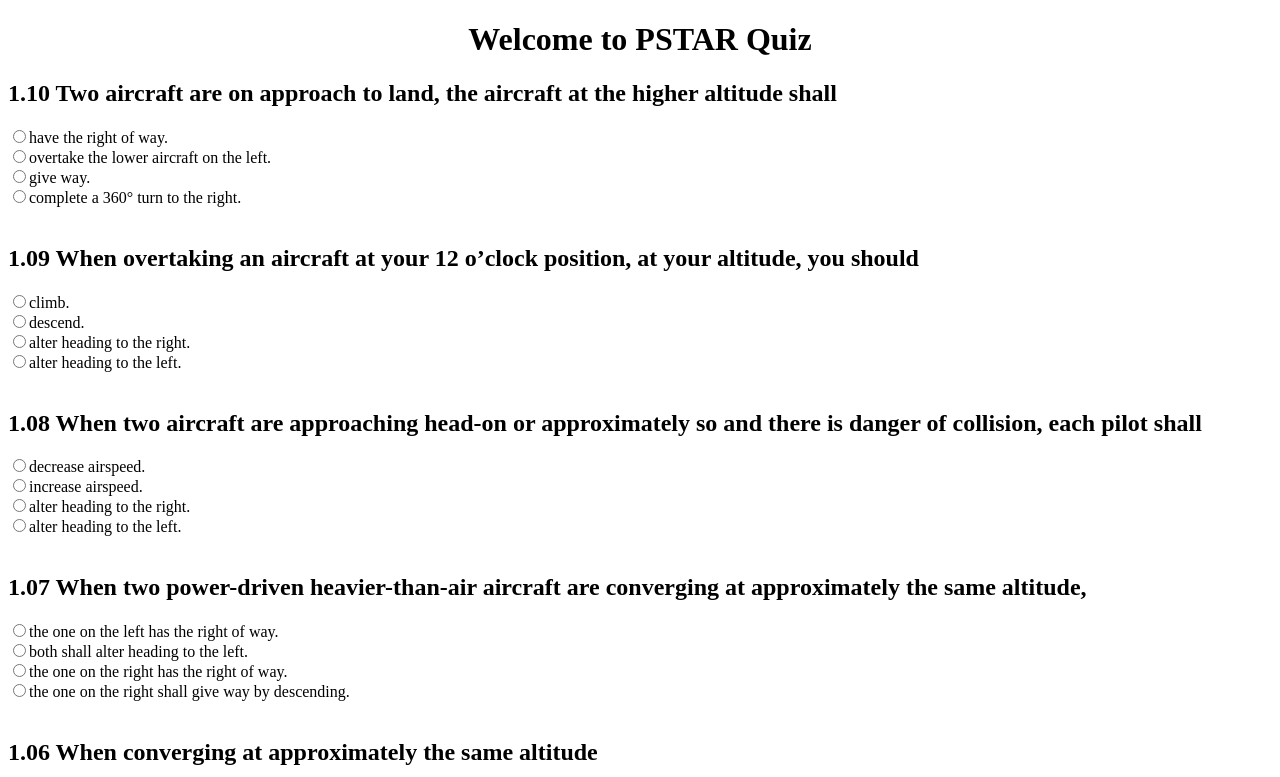
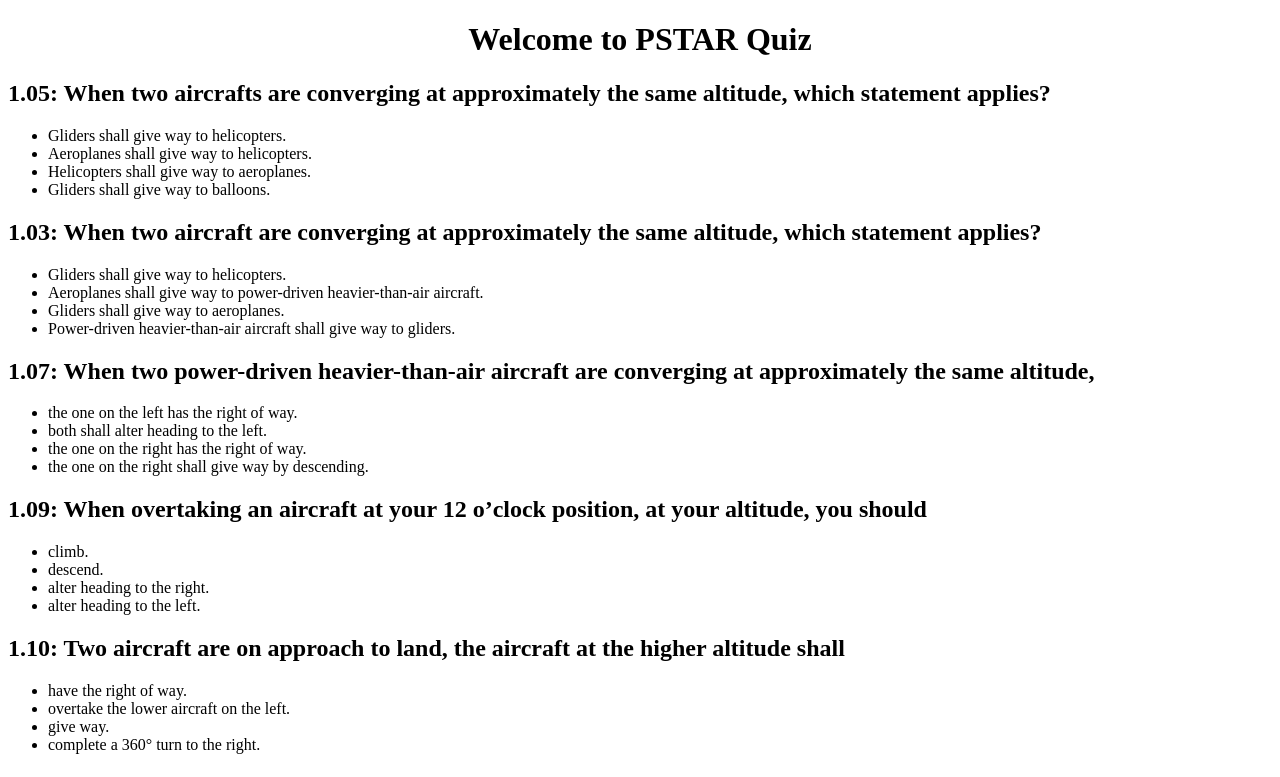
Before and after one commit to baronalloway/pstar-pro, a React (Create React App) app: page / in a window 1280 px wide. Shown: the top 777 px of the page. Built offline with nearby package versions, Linux system fonts and the light colour scheme.

Commit message:
updated questions to show with the new data

```diff
--- a/src/App.js
+++ b/src/App.js
@@ -5,12 +5,11 @@ import Question from './Question';
 import Score from './Score';
 
 
-function getAllQuestions(numQuestions) {
-    var allQuestions = [];
+function getAllQuestions() {
+
 
     //initialize a new empty array with all questions
     var newAllQuestions = [];
-    var sections = 0;
     //get 5 random questions from each section, add it to the array
     for (var n=0; n < 70; n++){
         //first we get the current section that we are in, from 0-13
@@ -32,16 +31,14 @@ function getAllQuestions(numQuestions) {
     }
 
 
-    for (var i = 0; i < numQuestions; i++) {
-        allQuestions.push(Questions.CollisionAvoidance.questionList.pop(0));
-    }
 
-    return allQuestions;
+
+    return newAllQuestions;
 }
 
 
 function App() {
-    const [questions, getQuestions] = useState(getAllQuestions(7));
+    const [questions, updateQuestions] = useState(getAllQuestions());
     const [responses, updateResponses] = useState({});
     const [testSubmitted, updateTestSubmitted] = useState(false);
     const [finalScore, updateFinalScore] = useState(0);
@@ -58,27 +55,12 @@ function App() {
 
         updateResponses(tempResponses);
     }
+    const renderedQuestions = questions.map((question, index) => {
 
-    const renderedQuestions = questions.map((question, index) => {
-        return (
-            <div key={index}>
-                <Question id={index}
-                updateSubmissions={updateScore}
-                questionBody={question}
-                isSubmitted={testSubmitted} /><br />
-            </div>)
+        return (<Question q={question} key={index}/>);
     });
 
-    const submitButtonPressed = () => {
-        var tempScore = 0;
-        for (var submittedAnswer in responses) {
-            if (responses[submittedAnswer] === 'true') {
-                tempScore++
-            }
-        }
-        updateFinalScore(tempScore);
-        updateTestSubmitted(true);
-    }
+
 
 
 
@@ -86,9 +68,6 @@ function App() {
         <div>
             <h1><center>Welcome to PSTAR Quiz</center></h1>
             <div>{renderedQuestions}</div>
-            <div><button onClick={submitButtonPressed}>Submit Quiz</button></div>
-            <br />
-            <Score visible={testSubmitted} value={finalScore} />
         </div>
 
     );
--- a/src/Question.js
+++ b/src/Question.js
@@ -2,36 +2,15 @@ import { useState } from 'react';
 import './style-questions.css';
 
 
-function Question({ id, questionBody, updateSubmissions, isSubmitted }) {
-
-
-    const handleChange = (e) => {
-        updateSubmissions(id, e.target.value);
-    }
-
-    const getClassColor = (q) =>{
-        if(isSubmitted && q.isCorrect == 'true'){
-            return "right";
-        }
-        else{
-            return "normal";
-        }
-
-    }
-
-    const getQuestionColor = () =>{
-        return "right";
-    }
-
-
-    const getAnswers = questionBody.questionAnswers.map((q, index) => {
-        return <div className={getClassColor(q)} key={index} ><input value={q.isCorrect} onChange={handleChange} type="radio" name={questionBody.number} />{q.answerText}</div>
+function Question({ q }) {
+    const choices = q.question_choice.map((choice,index)=>{
+       return(<li key={index}>{choice}</li>)
     });
 
     return (
         <div>
-            <h2>{questionBody.number} {questionBody.questionText}</h2>
-            {getAnswers}
+            <h2>{q.question_number}: {q.question_text}</h2>
+            <ul>{choices}</ul>
         </div>);
 }
 export default Question;
```
Also changed, not shown: src/QuestionChoice.js (added, +9 -0 lines).
